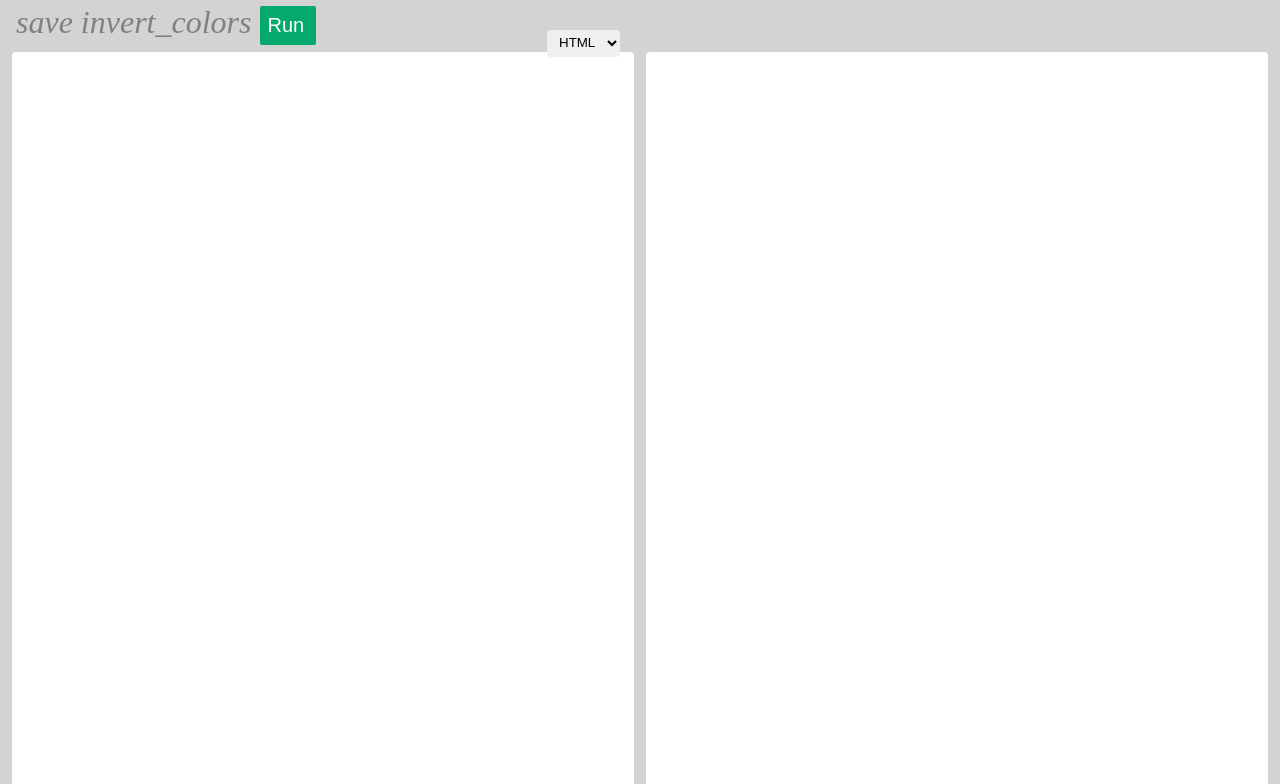
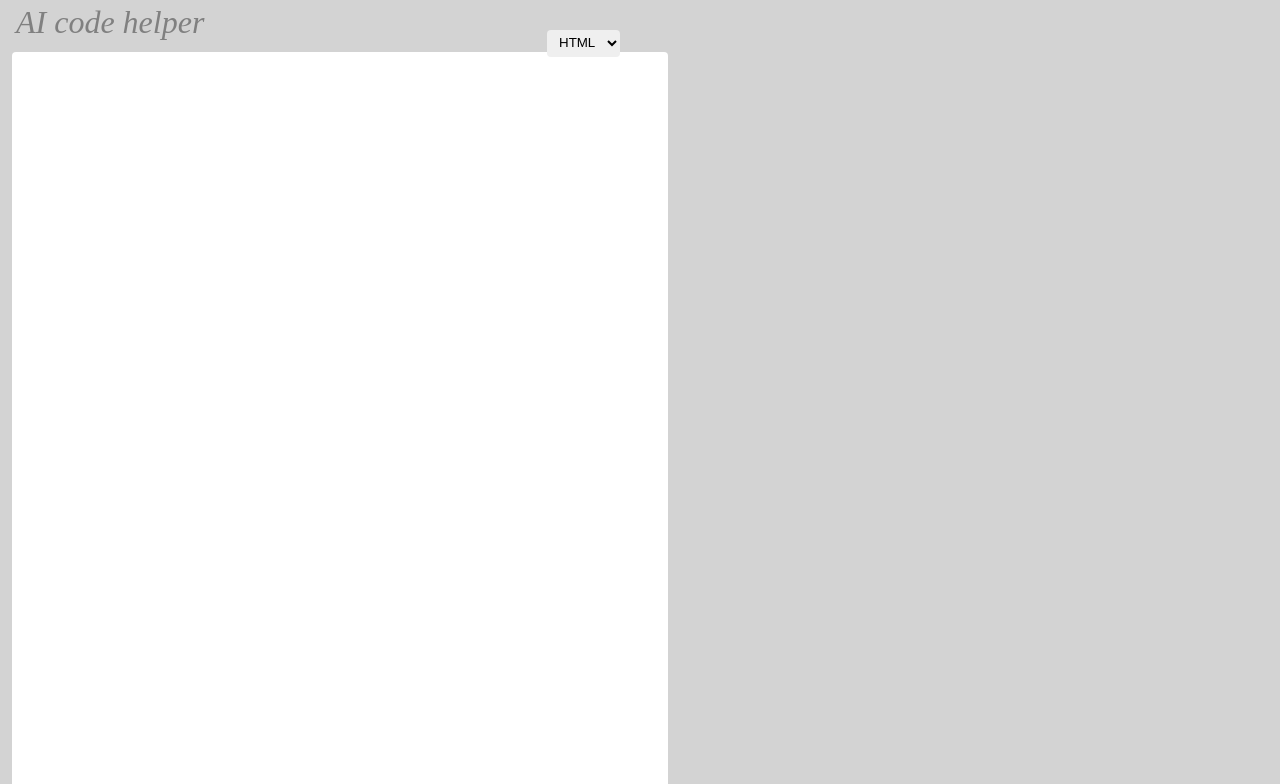
Before and after one commit to vlvksbdof1234/open_source_project_team3, a React (Create React App) app in the folder ai_code_helper/: page / in a window 1280 px wide. Shown: the top 784 px of the page. Built offline with nearby package versions, Linux system fonts and the light colour scheme.

Commit message:
code space 기본 틀 추가

```diff
--- a/ai_code_helper/src/components/CodeSpace.js
+++ b/ai_code_helper/src/components/CodeSpace.js
@@ -2,7 +2,11 @@ import React, { useState, useEffect } from "react";
 import Editor from "./Editor";
 import "./../styles/CodeSpace.css";
 
+
+
 function CodeSpace() {
+
+    const [curMenu, setCurMenu] = useState("code-inspection");
 
     const [value, updateValue] = useState("");
     const [jsvalue, updatejsValue] = useState("");
@@ -42,18 +46,6 @@ function CodeSpace() {
         <div>
         <div className="navbar">
           <i
-            title="save"
-            className={`material-icons ${dark ? "colorWhite" : ""}`}
-            onClick={() => {
-              download(
-                "download.txt",
-                selected == "JS" ? jsvalue : selected == "CSS" ? cssvalue : value
-              );
-            }}
-          >
-            save
-          </i>
-          <i
             title={dark ? "go light" : "go dark"}
             className={`material-icons ${dark ? "colorWhite" : ""}`}
             // onClick={() => {
@@ -61,8 +53,25 @@ function CodeSpace() {
             //   updateDark(!dark);
             // }}
           >
-            invert_colors
+            AI code helper
           </i>
+        </div>
+        <div className="playground">
+          <select
+            className={`dropdown ${dark ? "darkDD" : ""}`}
+            value={selected}
+            onChange={(e) => {
+              updateSelected(e.target.value);
+            }}
+          >
+            <option value="HTML">HTML</option>
+            <option value="CSS">CSS</option>
+            <option value="JS">JS</option>
+          </select>
+          <div className={`editor mr-0 ${dark ? "colorDark" : ""}`}>
+          </div>
+        </div>
+        <div className="footer">
           <div
             className={`run ${dark ? "darkRun" : ""}`}
             onClick={() => {
@@ -78,24 +87,6 @@ function CodeSpace() {
             Run
           </div>
         </div>
-        <div className="playground">
-          <select
-            className={`dropdown ${dark ? "darkDD" : ""}`}
-            value={selected}
-            onChange={(e) => {
-              updateSelected(e.target.value);
-            }}
-          >
-            <option value="HTML">HTML</option>
-            <option value="CSS">CSS</option>
-            <option value="JS">JS</option>
-          </select>
-          <div className={`editor mr-0 ${dark ? "colorDark" : ""}`}>
-          </div>
-          <div className={`editor ${dark && !preview ? "colorDark" : ""}`}>
-            {/* <div dangerouslySetInnerHTML={{ __html: preview }} /> */}
-          </div>
-        </div>
       </div>
     )
 }
```
Also changed, not shown: ai_code_helper/src/components/Editor.js (+0 -14 lines).
